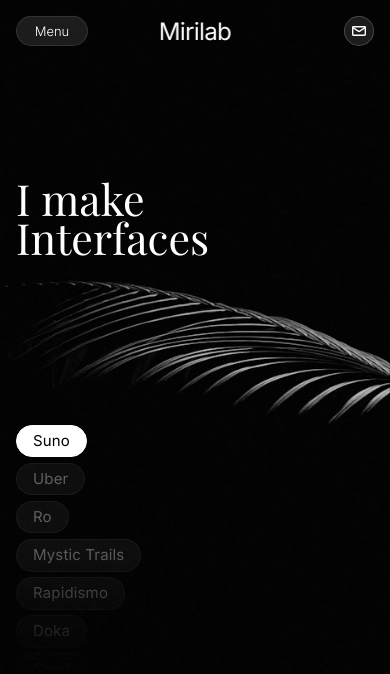
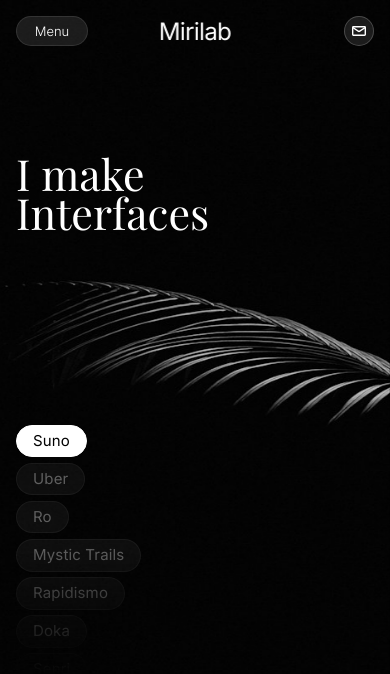
Before and after one commit to jemmdevs/mirilab, a Next.js app: page / in a window 390 px wide. Shown: the top 674 px of the page. Built offline with nearby package versions, Linux system fonts and the light colour scheme; a web font is replaced by a local one.

Commit message:
functional v1.07.12

```diff
--- a/app/components/hover-grid.css
+++ b/app/components/hover-grid.css
@@ -612,7 +612,7 @@
 @media screen and (max-width: 768px) {
 	.frame {
 		position: relative;
-		padding: 180px var(--page-side-padding) var(--page-side-padding);
+		padding: 155px var(--page-side-padding) var(--page-side-padding);
 		display: flex;
 		flex-direction: column;
 		align-items: flex-start;
@@ -705,24 +705,20 @@
 		touch-action: pan-y;
 		overscroll-behavior: contain;
 		/* Fade effect at top and bottom */
-		-webkit-mask-image: linear-gradient(
-			to bottom,
+		-webkit-mask-image: linear-gradient(to bottom,
 				transparent 0%,
 				transparent 20%,
 				black 35%,
 				black 65%,
 				transparent 80%,
-			transparent 100%
-		);
-		mask-image: linear-gradient(
-			to bottom,
+				transparent 100%);
+		mask-image: linear-gradient(to bottom,
 				transparent 0%,
 				transparent 20%,
 				black 35%,
 				black 65%,
 				transparent 80%,
-			transparent 100%
-		);
+				transparent 100%);
 	}
 
 	.mobile-scroll-picker::-webkit-scrollbar {
@@ -774,10 +770,12 @@
 		font-weight: 350;
 		color: rgba(255, 255, 255, 0.7);
 		opacity: 0;
-		transform: translateY(10px);
-		transition: opacity 0.4s ease-out, transform 0.4s ease-out;
+		transform: translateY(8px);
+		transition: opacity 0.7s cubic-bezier(0.28, 0, 0.42, 1),
+			transform 0.7s cubic-bezier(0.28, 0, 0.42, 1);
 		pointer-events: none;
 		z-index: 60;
+		will-change: opacity, transform;
 	}
 
 	.mobile-end-phrase.visible {
```
Lines whose indentation alone changed are shown as unchanged.
